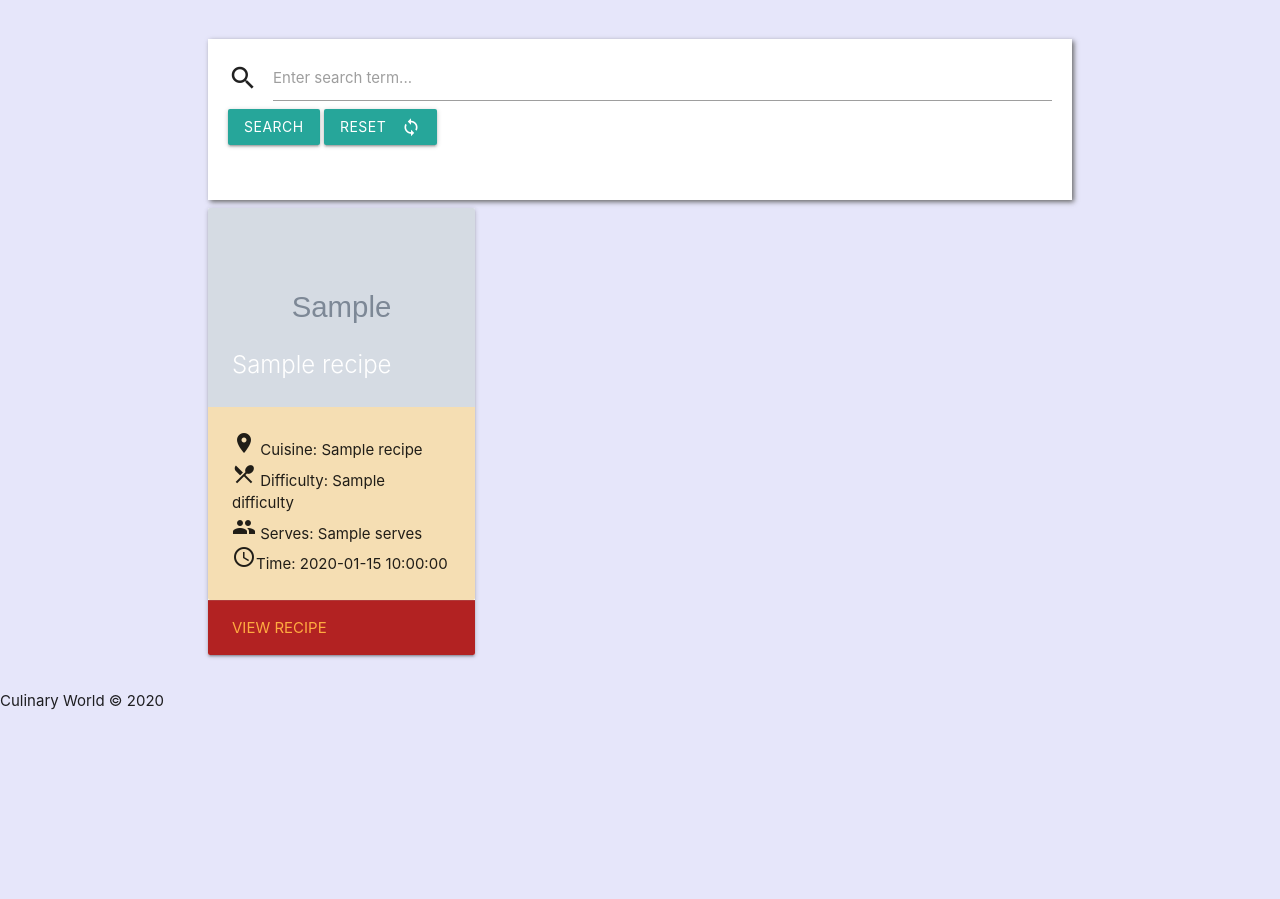
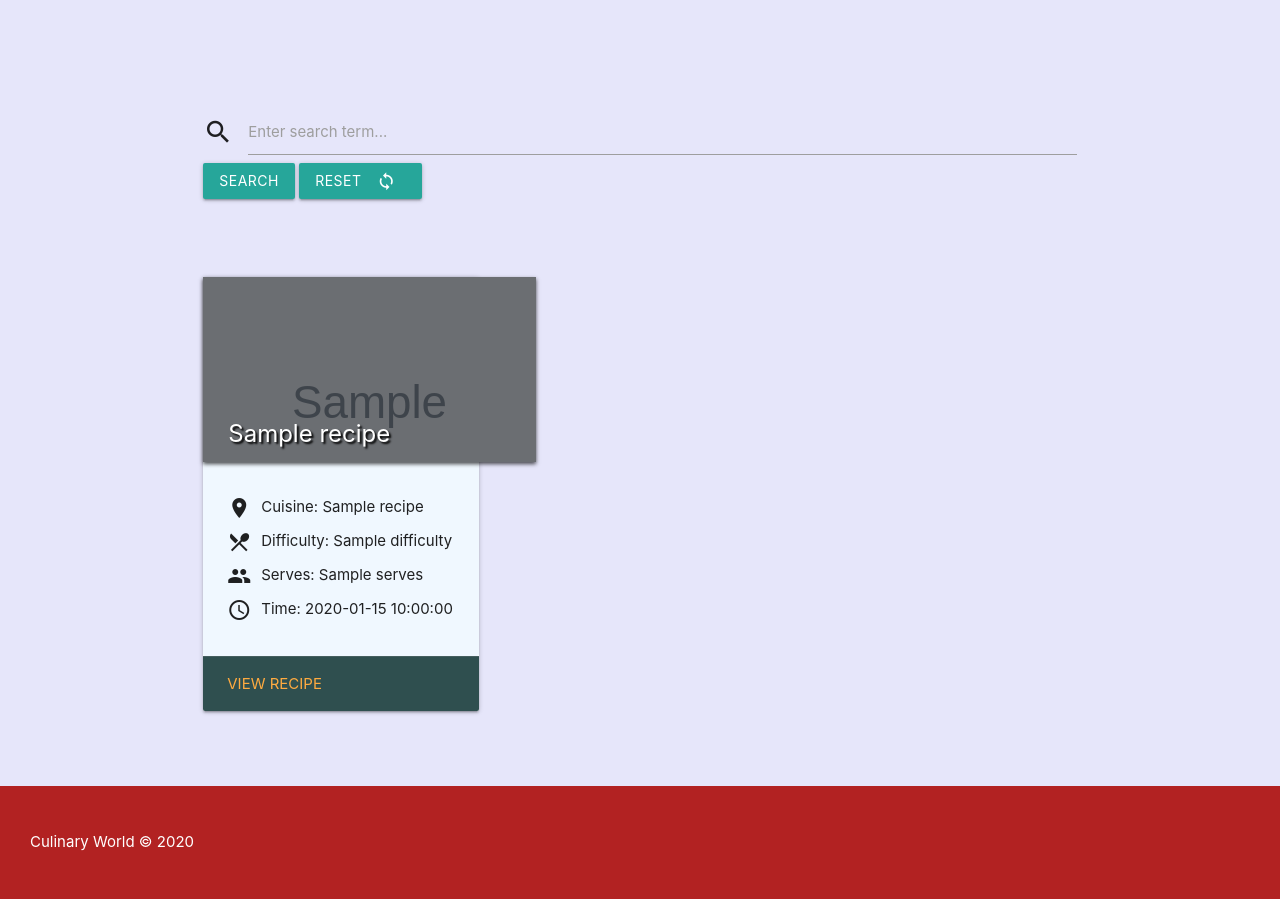
Before and after one commit to adrian80z/Culinary-World, a Flask app: page / in a window 1280 px wide. Shown: the part 465-1364 px from the top of the page. Before the commit the page ends 1175 px from the top, so only its background shows below. Run offline with Flask 2, Linux system fonts and the light colour scheme; grey boxes marked "Sample" are stand-in pictures; a database or web service that is not in the repository returns one stand-in record (values such as "Sample title"); some libraries are stand-ins or nearby versions.

Commit message:
image card style added

```diff
--- a/static/css/style.css
+++ b/static/css/style.css
@@ -6,9 +6,12 @@
 
 nav .nav-wrapper {
     background-color: firebrick;
+    padding: 0 30px;
+    font-weight: bold;
+    letter-spacing: 1px;
 }
 
-.row .col {
+.center-form .row .col {
     padding: 0 16px
 }
 
@@ -22,7 +25,7 @@
     transform: translate(-50%, -45%);
 }
 
-form {
+.data-box {
     background-color: white;
     padding: 1px 20px 40px;
     box-shadow: 2px 2px 5px dimgrey;
@@ -45,17 +48,62 @@
 }
 
 /* homepage */
+.opacity-box {
+    background-image: linear-gradient(rgba(0,0,0,0.6), rgba(0,0,0,0.6));
+}
 
 .indicators {
     display: none;
 }
 
+.margin {
+    margin: 70px 0;
+}
+
+.card .card-image {
+    overflow: hidden;
+    background: #000;
+    box-shadow: 0 2px 4px 0 rgba(0,0,0,0.7);
+    width: 333px;
+    height: 185px;
+}
+
+.card .card-image img {
+    transform: scale(1.25);
+    transition: linear all .3s;
+    opacity: .5;
+    border-radius: none;
+}
+
+.card .card-image img:hover{
+    transform: scale(1);
+    transition: linear all .3s;
+    opacity: .7;
+}
+
+.card .card-image .card-title {
+    width: 100%;
+    padding: 10px 25px;
+    text-shadow: 2px 2px 2px black;
+    font-weight: 400;
+}
+
 .card-content {
-    background-color: wheat;
+    background-color: aliceblue;
+}
+
+.card .card-content p {
+    margin: 10px 0;
+    display: flex;
+    vertical-align: middle;
+}
+
+.material-icons {
+    padding-right: 10px;
 }
 
 .card .card-action {
-    background-color: firebrick;
+    background-color: darkslategray;
 }
 
 /* recipe details */
@@ -63,11 +111,10 @@
     margin-top: 60px;
 }
 
-/* footer {
-    position: absolute;
-    bottom: 0;
-    left: 0;
-    background: red;
-    height: 100px;
+footer {
+    background: firebrick;
+    padding: 30px 30px;
     width: 100%;
-} */
+    margin-top: 60px;
+    color: white;
+}
```
